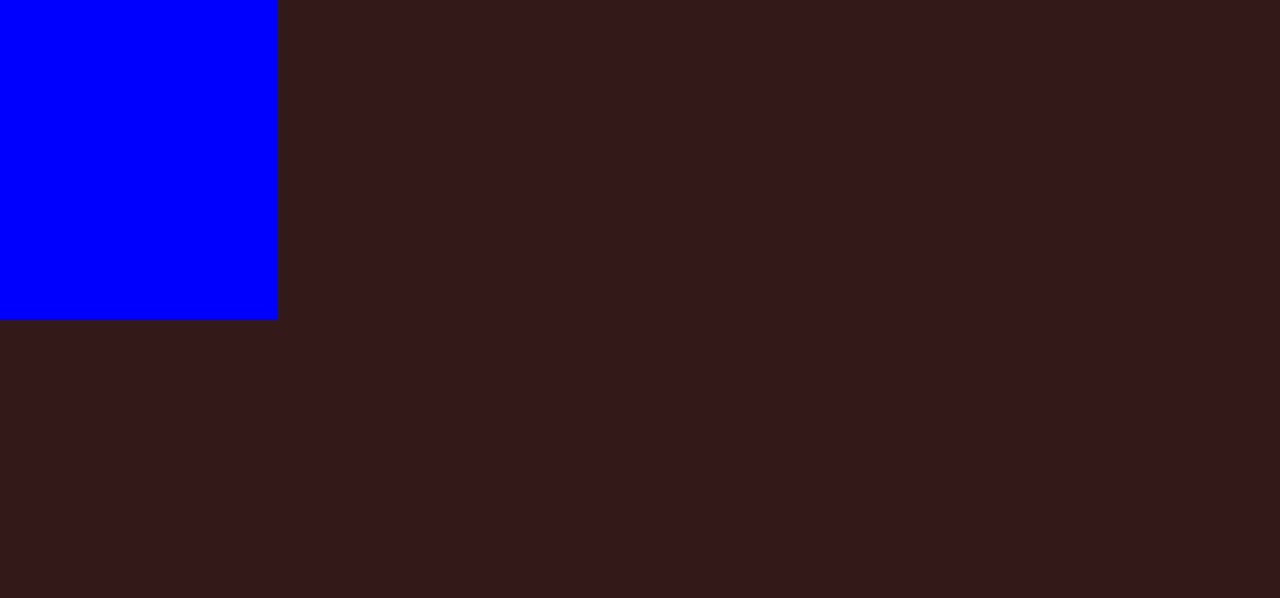
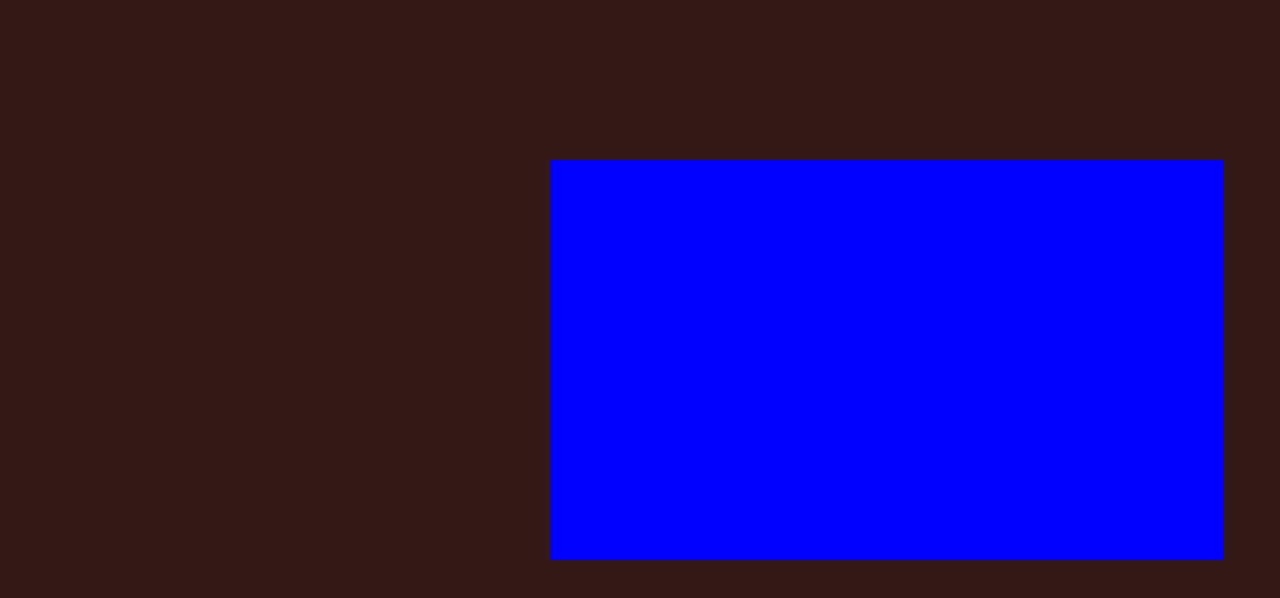
Before and after one commit to Healoz/PhoebeEasterSewingWebsite, a Next.js app: page / in a window 1280 px wide. Shown: the top 598 px of the page. Built offline with nearby package versions, Linux system fonts and the light colour scheme.

Commit message:
Working out grid layout

```diff
--- a/app/components/common/Hero/style.module.scss
+++ b/app/components/common/Hero/style.module.scss
@@ -9,9 +9,21 @@
     @include absolute-overlay;
 
     .decorativeImageWrapper:nth-child(1) {
-      height: 20rem;
+      height: 50%;
+      top: 20%;
       background-color: blue;
       @include grid-span(3, 1);
+      position: absolute;
+      right: 0;
+
+      @include md {
+        @include grid-span(4, 1);
+      }
+
+      @include lg {
+        @include grid-span(7);
+        margin-right: $grid-desktop-margin;
+      }
     }
   }
 
--- a/app/globals.scss
+++ b/app/globals.scss
@@ -168,6 +168,14 @@ h4 {
   --grid-max-width: #{$content-max-width};
 }
 
+@include md {
+  :root {
+    --grid-cols: #{$grid-tablet-cols};
+    --grid-margin: #{$grid-tablet-margin};
+    --grid-gutter: #{$grid-tablet-gutter};
+  }
+}
+
 @include lg {
   :root {
     --grid-cols: #{$grid-desktop-cols};
--- a/app/styles/_variables.scss
+++ b/app/styles/_variables.scss
@@ -29,12 +29,16 @@ $spacing-2xl: 128px;
 $spacing-3xl: 172px;
 
 // ==== LAYOUT ====
-$content-max-width: 1200px;
+$content-max-width: 1600px;
 
 //  ==== GRID ====
 $grid-mobile-cols: 4;
 $grid-mobile-margin: 24px;
 $grid-mobile-gutter: 16px;
+
+$grid-tablet-cols: 6;
+$grid-tablet-margin: 40px;
+$grid-tablet-gutter: 18px;
 
 $grid-desktop-cols: 12;
 $grid-desktop-margin: 56px;
@@ -114,7 +118,10 @@ $bp-hero-wide: 1600px;
   margin-inline: auto;
 }
 
-@mixin grid-span($span, $extra-gutters: 0) {
+// ==== SPAN-WIDTH MIXIN ====
+// $span = how many columns this element should occupy
+// $extra-margins = how many margin-widths to add on top (e.g. 1 = bleeds flush to viewport edge)
+@mixin grid-span($span, $extra-margins: 0) {
   --grid-container: min(100vw, var(--grid-max-width));
   --grid-inner: calc(var(--grid-container) - (var(--grid-margin) * 2));
   --grid-col: calc(
@@ -124,6 +131,6 @@ $bp-hero-wide: 1600px;
 
   width: calc(
     (var(--grid-col) * #{$span}) + (var(--grid-gutter) * (#{$span} - 1)) +
-      (var(--grid-gutter) * #{$extra-gutters})
+      (var(--grid-margin) * #{$extra-margins})
   );
 }
```
